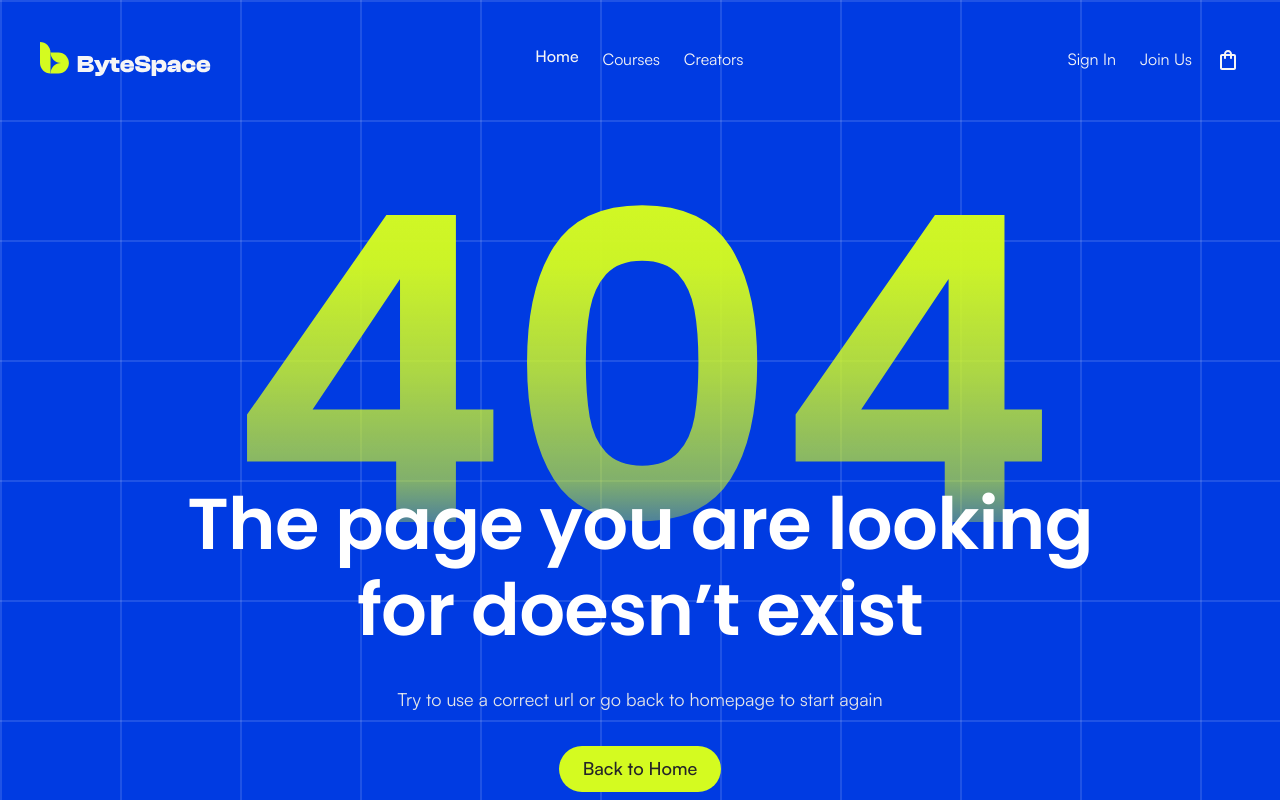
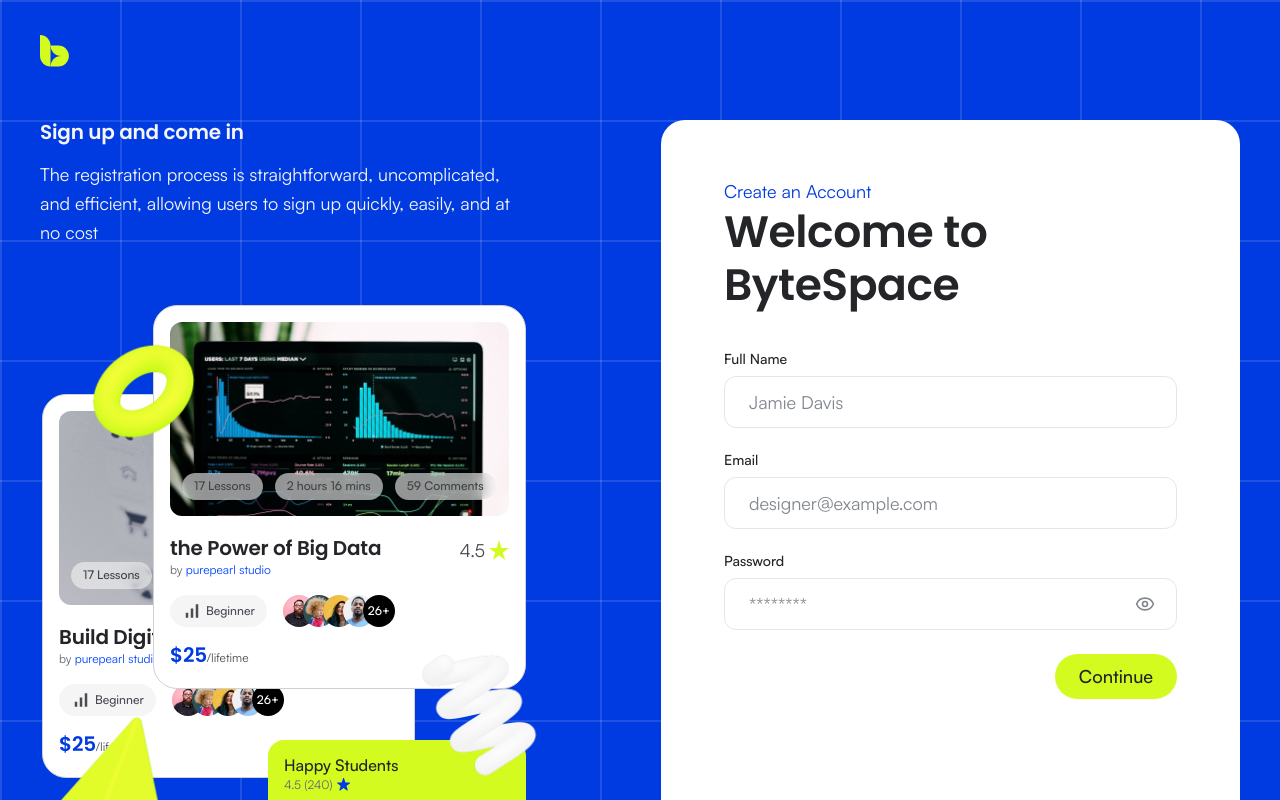
Before and after one commit to aliridowan/bytespace, a Next.js app: page /sign-up in a window 1280 px wide. Before the commit this address had no page. Shown: the top 800 px of the page. Built offline with nearby package versions, Linux system fonts and the light colour scheme.

Commit message:
feat: add the sign-up page

```diff
--- /dev/null
+++ b/src/app/(auth)/sign-up/page.tsx
@@ -0,0 +1,18 @@
+import type { Metadata } from "next";
+import { AuthShell } from "@/components/sections/auth/AuthShell";
+import { SignUpCard } from "@/components/sections/auth/SignUpCard";
+
+export const metadata: Metadata = {
+  title: "Sign up – ByteSpace",
+};
+
+export default function SignUpPage() {
+  return (
+    <AuthShell
+      title="Sign up and come in"
+      description="The registration process is straightforward, uncomplicated, and efficient, allowing users to sign up quickly, easily, and at no cost"
+    >
+      <SignUpCard />
+    </AuthShell>
+  );
+}
--- /dev/null
+++ b/src/components/sections/auth/SignUpCard.tsx
@@ -0,0 +1,107 @@
+"use client";
+
+import { useTransition } from "react";
+import { zodResolver } from "@hookform/resolvers/zod";
+import { useForm } from "react-hook-form";
+import { toast } from "sonner";
+import { signUp } from "@/app/(auth)/actions";
+import { Button } from "@/components/ui/Button";
+import { PasswordField } from "@/components/ui/PasswordField";
+import { TextField } from "@/components/ui/TextField";
+import { signUpSchema, type SignUpValues } from "@/zodSchema/signUpSchema";
+import Link from "next/link";
+
+// A valid form goes to the signUp Server Action, which redirects to the sign-in page.
+export function SignUpCard() {
+  const {
+    register,
+    handleSubmit,
+    formState: { errors },
+  } = useForm<SignUpValues>({
+    resolver: zodResolver(signUpSchema),
+    defaultValues: { fullName: "", email: "", password: "" },
+  });
+
+  // isPending is true while the Server Action runs (and until the redirect is done)
+  const [isPending, startTransition] = useTransition();
+
+  // The action runs inside startTransition, as Next.js expects for Server Actions called
+  // from an event handler: its redirect() then becomes a normal page change.
+  function onValid(values: SignUpValues) {
+    startTransition(async () => {
+      // Shown before the call: after a redirect the code below "await" doesn't run.
+      // The Toaster lives in the root layout, so the toast stays while the sign-in page opens.
+      const toastId = toast.success("Registered successfully. Please log in.");
+
+      // Only comes back when the server rejected the values
+      const result = await signUp(values);
+      toast.dismiss(toastId);
+      toast.error(result.error);
+    });
+  }
+
+  return (
+    <div
+      className={
+        "rounded-3xl bg-white px-6 py-10 sm:px-[63px] sm:py-[50px] xl:flex xl:min-h-[784px] xl:flex-col xl:justify-center"
+      }
+    >
+      <div className="flex flex-col gap-10 xl:gap-[122px]">
+        <div className="flex flex-col gap-10">
+          <div className="flex flex-col gap-10">
+            <div>
+              <p className="text-body-l text-primary-800">Create an Account</p>
+              <h2 className="text-heading-s tracking-[-0.01em] text-neutral-950 sm:text-heading-m">
+                Welcome to ByteSpace
+              </h2>
+            </div>
+          </div>
+          <form
+            onSubmit={handleSubmit(onValid)}
+            noValidate
+            className="flex flex-col gap-6"
+          >
+            <TextField
+              id="sign-up-name"
+              label="Full Name"
+              type="text"
+              autoComplete="name"
+              placeholder="Jamie Davis"
+              error={errors.fullName?.message}
+              {...register("fullName")}
+            />
+            <TextField
+              id="sign-up-email"
+              label="Email"
+              type="email"
+              autoComplete="email"
+              placeholder="designer@example.com"
+              error={errors.email?.message}
+              {...register("email")}
+            />
+            <PasswordField
+              id="sign-up-password"
+              label="Password"
+              autoComplete="new-password"
+              placeholder="********"
+              error={errors.password?.message}
+              {...register("password")}
+            />
+
+            {/* Disabled while the action runs, so a double click can't send the form twice */}
+            <Button type="submit" disabled={isPending} className="self-end">
+              Continue
+            </Button>
+          </form>
+        </div>
+
+        <p className={`flex justify-center gap-1 text-body-m`}>
+          Already have an account?
+          <Link href="/sign-in" className="text-primary-800 hover:underline">
+            Login
+          </Link>
+        </p>
+      </div>
+    </div>
+  );
+}
```
